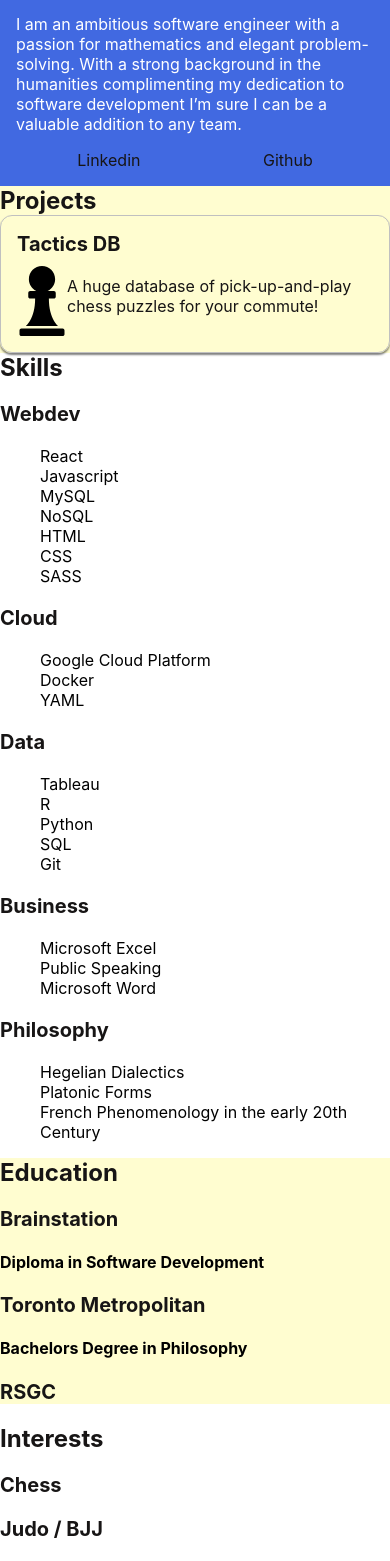
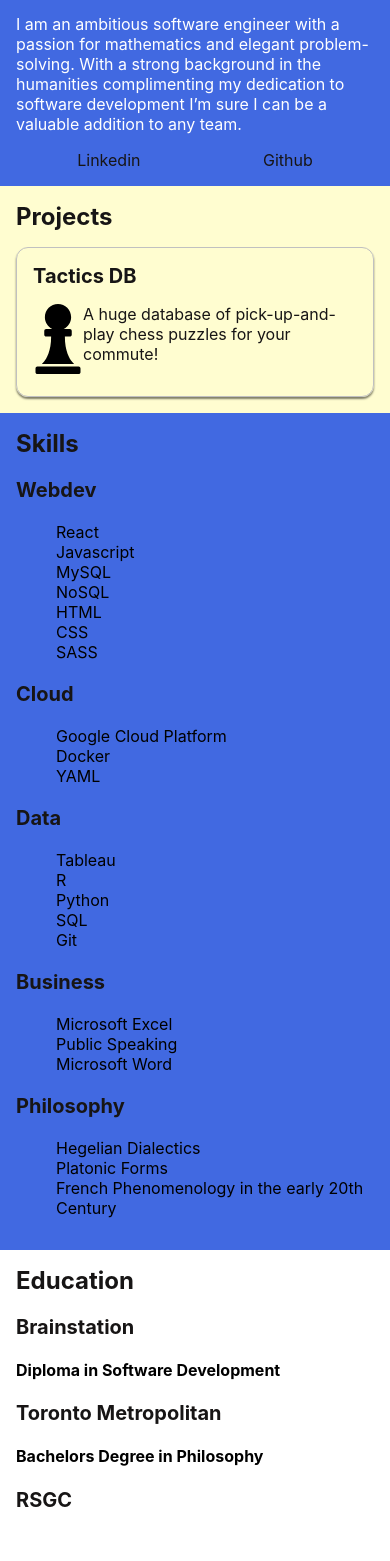
Before and after one commit to zringwood/portfolio-website, a React (Create React App) app: page / in a window 390 px wide. Shown: the part 402-1963 px from the top of the page. Built offline with nearby package versions, Linux system fonts and the light colour scheme; the HTML template or start-up script is replaced by a standard one.

Commit message:
Renaming cont. Responsiveness on tablet done.

```diff
--- a/src/pages/Biography/Biography.jsx
+++ b/src/pages/Biography/Biography.jsx
@@ -5,7 +5,7 @@ import { useNavigate } from "react-router"
 function Biography() {
     const navigate = useNavigate()
     return (<>
-            <article className="profile">
+            <section className="profile">
                 <div className="profile__content">
                 <img className="profile__headshot" src={Headshot} alt="My Headshot"></img>
                 <p className="profile__text">I am an ambitious software engineer with a passion for mathematics and elegant
@@ -16,9 +16,9 @@ function Biography() {
                     <a href="https://linkedin.com/in/zachary-ringwood">Linkedin</a>
                     <a href="https://github.com/zringwood">Github</a>
                 </div>
-            </article>
-            <article className="body__section body__section--foreground body__section--projects">
-                <h2>Projects</h2>
+            </section>
+            <section className="projects">
+                <h2 className="projects__title">Projects</h2>
                 <div className="projectCard" onClick={() => navigate("/tactics")}>
                     <h3 className="projectCard__title">Tactics DB</h3>
                     <div className="projectCard__content">
@@ -26,8 +26,8 @@ function Biography() {
                         <p className="projectCard__description">A huge database of pick-up-and-play chess puzzles for your commute!</p>
                     </div>
                 </div>
-            </article>
-            <article className="body__section">
+            </section>
+            <section className="skills">
                 <h2>Skills</h2>
                 <div className="skills">
                 <article className="skillcard">
@@ -75,20 +75,15 @@ function Biography() {
                     <li>French Phenomenology in the early 20th Century</li>
                 </ul>
 
-            </article>
-            <article className="body__section body__section--foreground">
+            </section>
+            <section className="education">
                 <h2>Education</h2>
                 <h3>Brainstation</h3>
                 <h4>Diploma in Software Development</h4>
                 <h3>Toronto Metropolitan</h3>
                 <h4>Bachelors Degree in Philosophy</h4>
                 <h3>RSGC</h3>
-            </article>
-            <article className="body__section">
-                <h2>Interests</h2>
-                <h3>Chess</h3>
-                <h3>Judo / BJJ</h3>
-            </article>
+            </section>
         </>)
 }
 
--- a/src/pages/Biography/Biography.scss
+++ b/src/pages/Biography/Biography.scss
@@ -2,6 +2,15 @@
 @use '../../styles/colors' as *;
 ul{
     list-style-type: none;
+}
+section{
+    padding: $mobile-indent;
+    @include tablet{
+        padding: $tablet-indent;
+    }
+    @include desktop {
+        padding:0;
+    }
 }
 .profile{
     background-color: $background;
@@ -33,18 +42,17 @@ ul{
         justify-content: space-around;
     }
 }
-.body{
-    background-color: $background;
-    &__section{
-
-
-
-        &--foreground{
-            background-color: $foreground;
+.projects{
+    background-color: $foreground;
+    &__title{
+        margin-bottom: 1rem;
+        @include tablet{
+            margin-bottom: 1.5rem;
         }
     }
 }
 .skills{
+    background-color: $background;
     @include desktop{
         display: flex;
 
```
